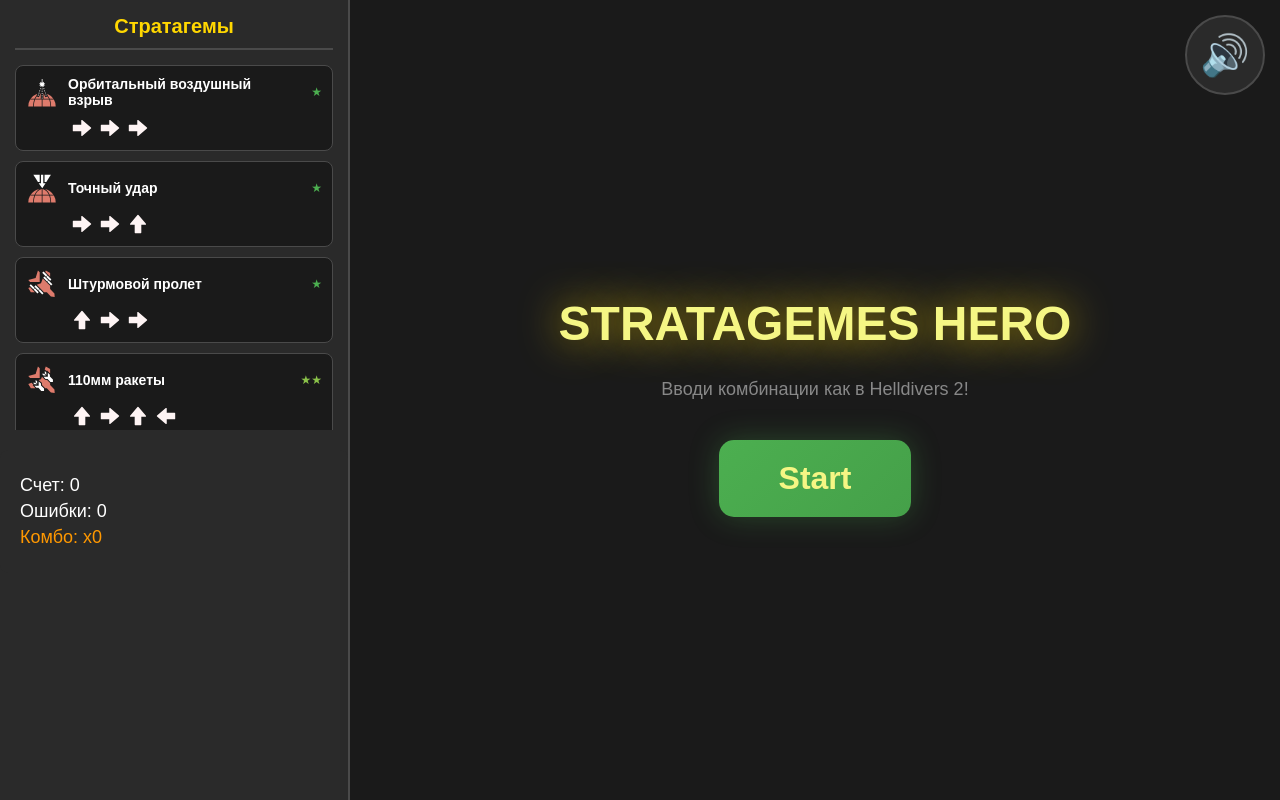
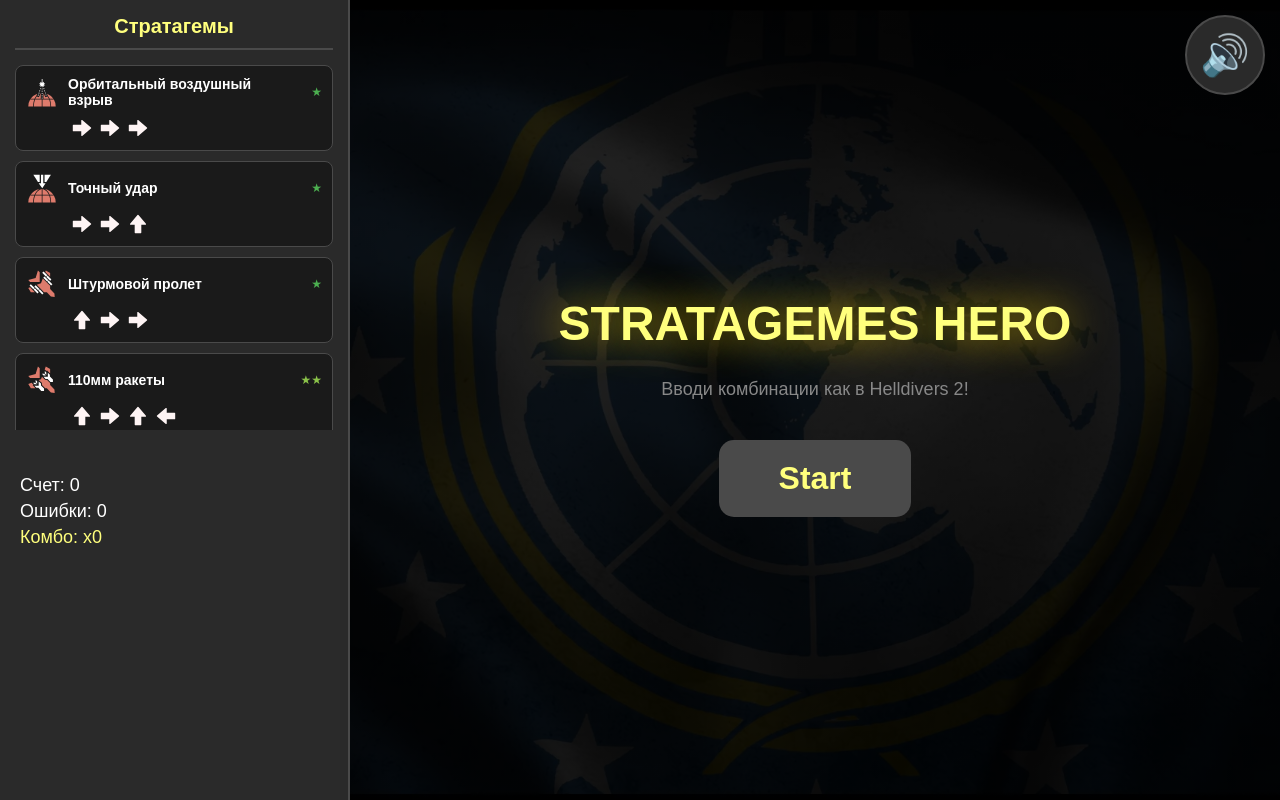
Before and after one commit to Geckonda/Stratagemes-hero, a Vue app in the folder stratagemes-hero/: page / in a window 1280 px wide. Built offline with nearby package versions, Linux system fonts and the light colour scheme; the HTML template or start-up script is replaced by a standard one.

Commit message:
style: работа с цветом и добавление backgound-image

```diff
--- a/stratagemes-hero/src/assets/main.css
+++ b/stratagemes-hero/src/assets/main.css
@@ -1,3 +1,14 @@
+:root{
+    --main-accent: #ffff7d;
+    --primary-background: #1a1a1a;
+    --secondary-background: #2a2a2a;
+    --thirsty-background: #3a3a3a;
+    --fourthly-background: #4a4a4a;
+
+    --light-shine: 0 0 20px rgba(255, 215, 0, 0.5);
+}
+
+
 .game-board {
   display: flex;
   flex-direction: column;
@@ -23,15 +34,16 @@
 
 .progress-fill {
   height: 100%;
-  background-color: #f5f684;
+  background-color: var(--main-accent);
   transition: width 0.3s;
 }
 
 .menu-button {
   padding: 15px 30px;
   font-size: 20px;
-  background: linear-gradient(135deg, #4caf50, #45a049);
-  color: #f5f684;
+  /* background: linear-gradient(135deg, #4caf50, #45a049); */
+  background: var(--fourthly-background);
+  color: var(--main-accent);
   border: none;
   border-radius: 10px;
   cursor: pointer;
@@ -41,5 +53,4 @@
 
 .menu-button:hover {
   transform: scale(1.1);
-  box-shadow: 0 0 20px rgba(76, 175, 80, 0.5);
 }
--- a/stratagemes-hero/src/components/game/Timer.vue
+++ b/stratagemes-hero/src/components/game/Timer.vue
@@ -42,7 +42,7 @@
 
 .timer-progress-fill {
   height: 100%;
-  background: #f5f684;
+  background: var(--main-accent);
   transition: width 0.3s ease;
 }
 
--- a/stratagemes-hero/src/components/layout/GameLayout.vue
+++ b/stratagemes-hero/src/components/layout/GameLayout.vue
@@ -3,7 +3,8 @@
     <aside class="sidebar">
       <slot name="sidebar"></slot>
     </aside>
-    <main class="main-content">
+    <main class="main-content"
+    :style="backgroundStyle">
       <slot name="main"></slot>
     </main>
   </div>
@@ -11,6 +12,11 @@
 
 <script setup>
 // Этот компонент просто предоставляет структуру
+import { computed } from 'vue';
+const baseUrl = import.meta.env.BASE_URL
+const backgroundStyle = computed(() => ({
+  background: `linear-gradient(rgba(0, 0, 0, 0.85), rgba(0, 0, 0, 0.9)), url(${baseUrl}super-earth-bg.webp) no-repeat center / cover`
+}))
 </script>
 
 <style scoped>
@@ -26,7 +32,7 @@
   border-right: 2px solid #4a4a4a;
 }
 
-.main-content {
-  background-color: #1a1a1a;
+.main-content{
+  background-color: var(--primary-background);
 }
 </style>
--- a/stratagemes-hero/src/components/ui/ScoreBoard.vue
+++ b/stratagemes-hero/src/components/ui/ScoreBoard.vue
@@ -16,7 +16,6 @@
 
 <style scoped>
 .score-board {
-  background-color: #2a2a2a;
   padding: 20px;
   border-radius: 8px;
   color: white;
@@ -29,6 +28,6 @@
 }
 
 .combo {
-  color: #ff9800;
+  color: var(--main-accent);
 }
 </style>
--- a/stratagemes-hero/src/components/ui/StratagemList.vue
+++ b/stratagemes-hero/src/components/ui/StratagemList.vue
@@ -60,7 +60,7 @@
 <style scoped>
 .stratagem-list {
   color: white;
-  background: #2a2a2a;
+  background: var(--main-background);
   border-radius: 8px;
   padding: 15px;
   overflow-y: auto;
@@ -70,7 +70,7 @@
 .stratagem-list h3 {
   margin-top: 0;
   margin-bottom: 15px;
-  color: #ffd700;
+  color: var(--main-accent);
   text-align: center;
   font-size: 20px;
   border-bottom: 2px solid #4a4a4a;
@@ -78,7 +78,7 @@
 }
 
 .stratagem-card {
-  background: #1a1a1a;
+  background: var(--primary-background);
   border-radius: 8px;
   padding: 10px;
   margin-bottom: 10px;
@@ -87,7 +87,7 @@
 }
 
 .stratagem-card:hover {
-  border-color: #ffd700;
+  border-color: var(--main-accent);
   transform: translateX(5px);
   box-shadow: 0 0 10px rgba(255, 215, 0, 0.3);
 }
--- a/stratagemes-hero/src/views/GameView.vue
+++ b/stratagemes-hero/src/views/GameView.vue
@@ -81,8 +81,8 @@
 .game-title {
   font-size: 48px;
   margin-bottom: 10px;
-  color: #f5f684;
-  text-shadow: 0 0 20px rgba(255, 215, 0, 0.5);
+  color: var(--main-accent);
+  text-shadow: var(--light-shine);
   animation: glow 2s ease-in-out infinite;
 }
 
@@ -119,12 +119,10 @@
   transition: all 0.3s;
   font-weight: bold;
   margin-bottom: 40px;
-  box-shadow: 0 0 30px rgba(76, 175, 80, 0.3);
 }
 
 .start-button:hover {
   transform: scale(1.1);
-  box-shadow: 0 0 50px rgba(76, 175, 80, 0.5);
 }
 
 .instructions {
@@ -151,7 +149,7 @@
 }
 
 .sound-button {
-  background: #2a2a2a;
+  background: var(--secondary-background);
   border: 2px solid #4a4a4a;
   color: white;
   width: 80px;
@@ -170,7 +168,7 @@
 }
 
 .sound-button:hover {
-  border-color: #ffd700;
+  border-color: var(--main-accent);
   transform: scale(1.1);
 }
 @keyframes glow {
```
Also changed, not shown: stratagemes-hero/public/super-earth-bg.webp (added).
